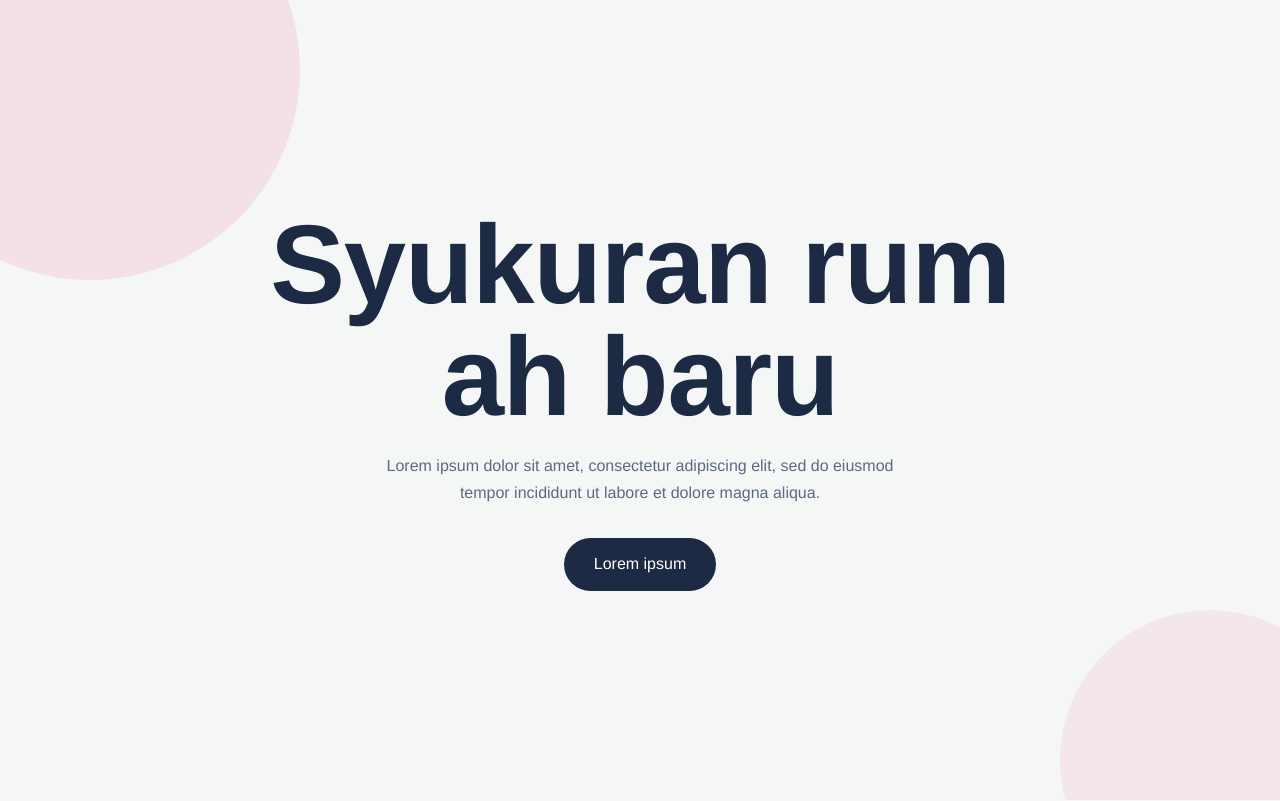
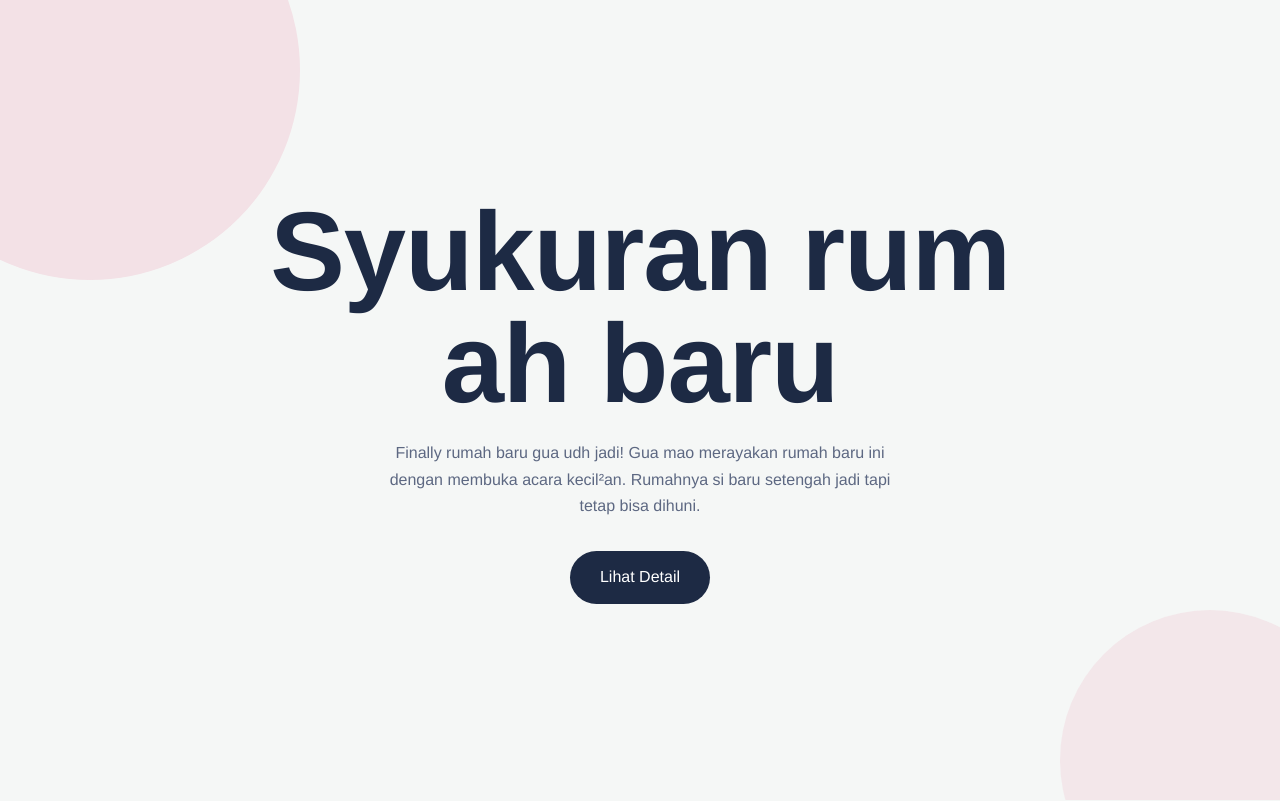
Before and after one commit to rav000/rumahbaru2, a plain HTML site: page index.html in a window 1280 px wide. Shown: the top 801 px of the page. Drawn offline with Linux system fonts and the light colour scheme.

Commit message:
small cleanup and add main text idea

```diff
--- a/index.html
+++ b/index.html
@@ -11,18 +11,18 @@
         <div class="hero-inner">
             <h1 id="judul">Syukuran rumah baru</h1>
             <p class="lead" id="lead">
-            Lorem ipsum dolor sit amet, consectetur adipiscing elit, sed do eiusmod
-            tempor incididunt ut labore et dolore magna aliqua.
+            Finally rumah baru gua udh jadi! Gua mao merayakan rumah baru ini dengan
+            membuka acara kecil²an. Rumahnya si baru setengah jadi tapi tetap bisa dihuni.
             </p>
-            <a class="btn" id="cta" href="#detail">Lorem ipsum</a>
+            <a class="btn" id="cta" href="#detail">Lihat Detail</a>
         </div>
     </header>
 
     <main class="cards" id="detail">
         <article class="card half">
             <div class="big" data-count="26">0</div>
-                <h2>Lorem ipsum dolor</h2>
-                <p>Lorem ipsum dolor sit amet, consectetur adipiscing elit. Integer nec odio praesent libero sed cursus ante.</p>
+            <h2>Lorem ipsum dolor</h2>
+            <p>Lorem ipsum dolor sit amet, consectetur adipiscing elit. Integer nec odio praesent libero sed cursus ante.</p>
         </article>
 
         <article class="card half accent">
```
Also changed, not shown: styles/index.css (indentation only).
